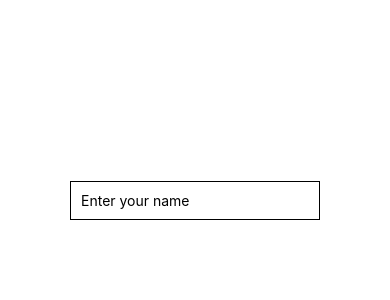
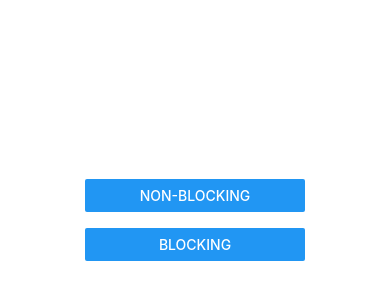
Before and after one commit to rehammahmadd34-spec/JoVision-react-native-tasks, a React Native app: screen / in a window 390 px wide. Shown: the part 212-512 px from the top of the page. Built offline with nearby package versions, Linux system fonts and the light colour scheme.

Commit message:
Complete Task 26

```diff
--- a/App.tsx
+++ b/App.tsx
@@ -1,5 +1,5 @@
-import Task25 from './Tasks/Task25';
+import Task26 from './Tasks/Task26';
 
 export default function App() {
-  return <Task25 />;
+  return <Task26 />;
 }
--- /dev/null
+++ b/Tasks/Task26.tsx
@@ -0,0 +1,86 @@
+import React, {useState} from 'react';
+import {
+  ActivityIndicator,
+  Button,
+  Modal,
+  StyleSheet,
+  Text,
+  View,
+} from 'react-native';
+
+const Task26 = () => {
+  const [ip, setIp] = useState('');
+  const [loading, setLoading] = useState(false);
+
+  const nonBlockingRequest = () => {
+    fetch('https://api.ipify.org/')
+      .then(response => response.text())
+      .then(data => setIp(data))
+      .catch(() => setIp('Error'));
+  };
+
+  const blockingRequest = async () => {
+    setLoading(true);
+
+    try {
+      const response = await fetch('https://api.ipify.org/');
+      const data = await response.text();
+      setIp(data);
+    } catch {
+      setIp('Error');
+    }
+
+    setLoading(false);
+  };
+
+  return (
+    <View style={styles.container}>
+      <Text style={styles.text}>{ip}</Text>
+
+      <View style={styles.button}>
+        <Button
+          title="Non-Blocking"
+          onPress={nonBlockingRequest}
+        />
+      </View>
+
+      <View style={styles.button}>
+        <Button
+          title="Blocking"
+          onPress={blockingRequest}
+        />
+      </View>
+
+      <Modal visible={loading} transparent>
+        <View style={styles.loading}>
+          <ActivityIndicator size="large" />
+          <Text>Loading...</Text>
+        </View>
+      </Modal>
+    </View>
+  );
+};
+
+const styles = StyleSheet.create({
+  container: {
+    flex: 1,
+    justifyContent: 'center',
+    alignItems: 'center',
+  },
+  text: {
+    fontSize: 22,
+    marginBottom: 20,
+  },
+  button: {
+    width: 220,
+    marginVertical: 8,
+  },
+  loading: {
+    flex: 1,
+    justifyContent: 'center',
+    alignItems: 'center',
+    backgroundColor: 'rgba(255,255,255,0.8)',
+  },
+});
+
+export default Task26;
```
